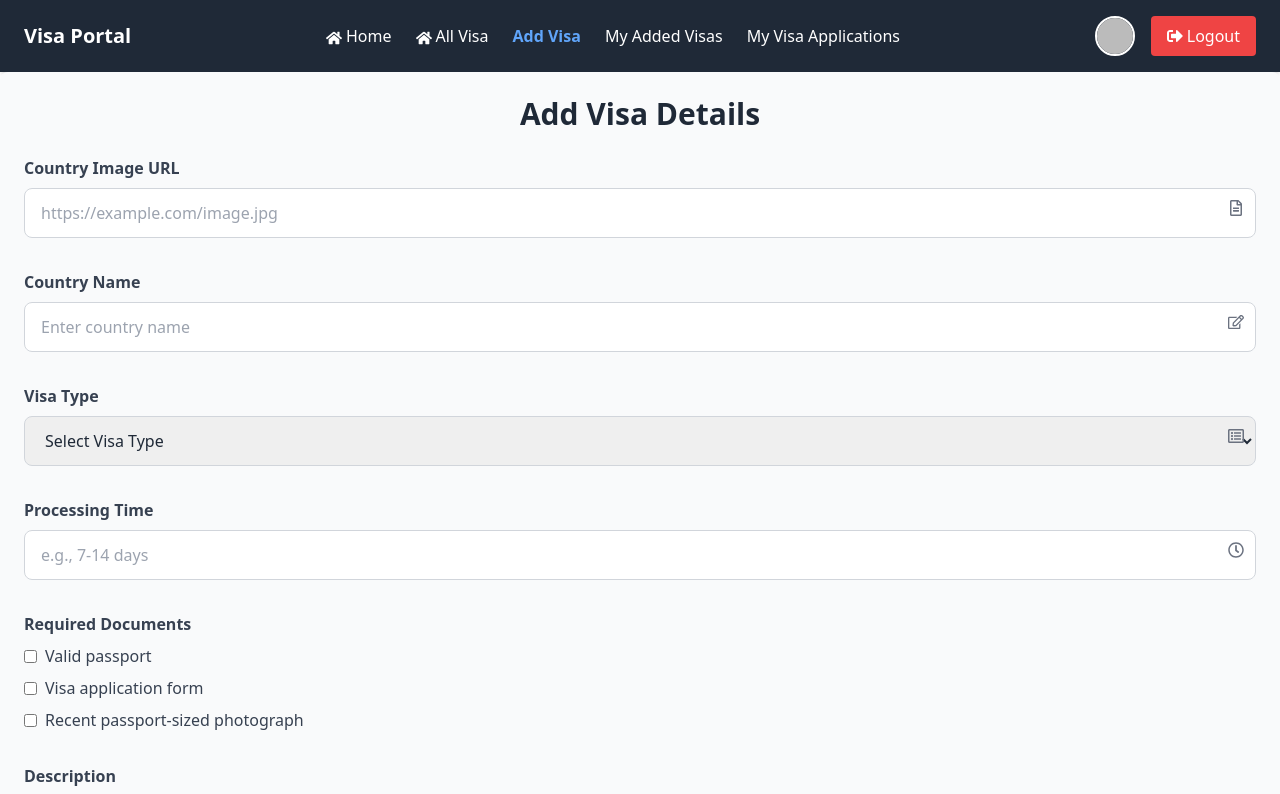
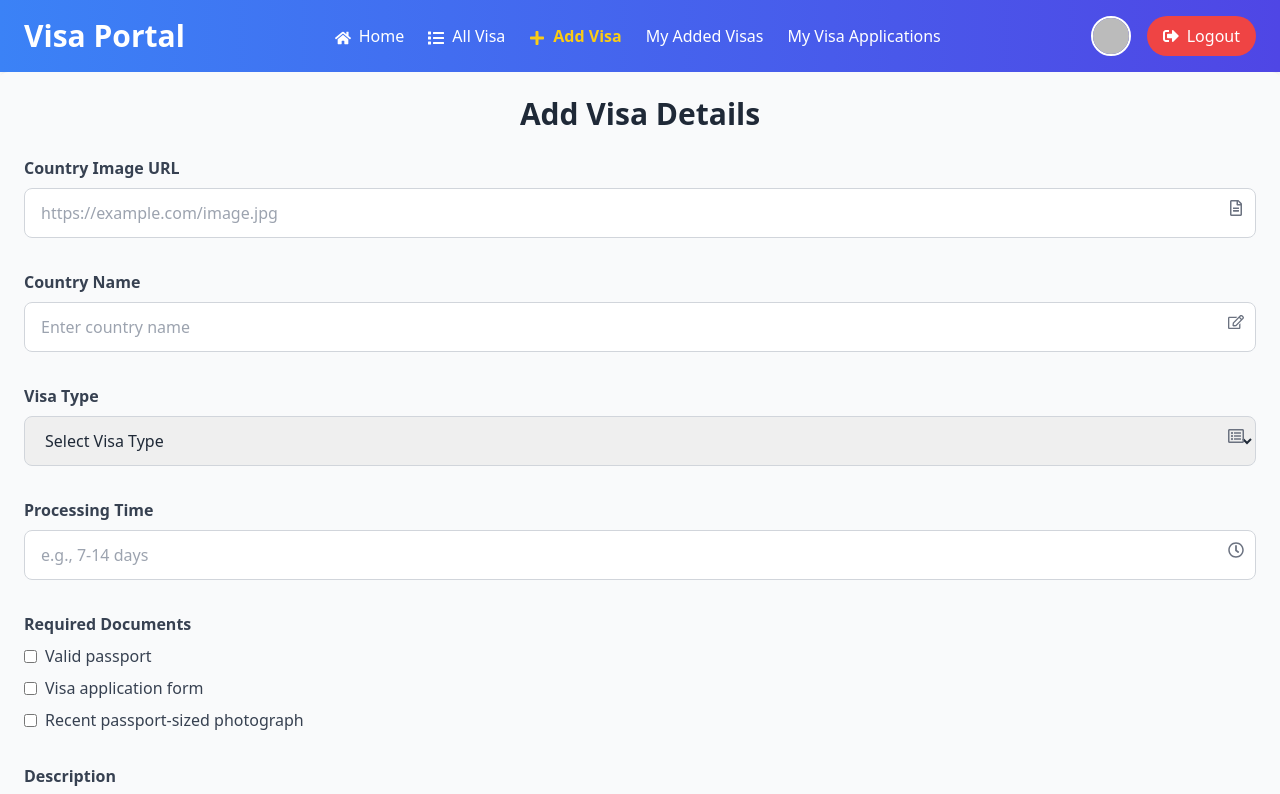
Before and after one commit to DebasisLeo/visa-project, a React (Vite) app: page /add-visa in a window 1280 px wide. Shown: the top 794 px of the page. Built offline with nearby package versions, Linux system fonts and the light colour scheme; no server answers; sample sign-in values are in the browser's storage.

Commit message:
sixteen commit update navbar

```diff
--- a/src/components/Navbar.jsx
+++ b/src/components/Navbar.jsx
@@ -1,7 +1,9 @@
 import React, { useContext } from 'react';
 import { Link, NavLink } from 'react-router-dom';
 import { AuthContext } from './Providers/Authprovider';
-import { FaSignOutAlt, FaHome, FaUser } from 'react-icons/fa';
+import { FaSignOutAlt, FaHome, FaUser, FaPlus, FaList } from 'react-icons/fa';
+import AOS from 'aos';
+import 'aos/dist/aos.css';
 
 const Navbar = () => {
   const { user, signOutUser } = useContext(AuthContext);
@@ -13,11 +15,18 @@ const Navbar = () => {
       .catch((error) => console.error('Error during sign-out:', error));
   };
 
+  // Initialize AOS animation
+  AOS.init();
+
   return (
-    <nav className="bg-gray-800 text-white shadow-md">
+    <nav className="bg-gradient-to-r from-blue-500 to-indigo-600 text-white shadow-lg">
       <div className="container mx-auto flex justify-between items-center py-4 px-6">
         {/* Logo */}
-        <Link to="/" className="text-xl font-semibold hover:text-blue-300">
+        <Link
+          to="/"
+          className="text-3xl font-bold hover:text-yellow-300 transition-all duration-300"
+          data-aos="fade-down"
+        >
           Visa Portal
         </Link>
 
@@ -28,30 +37,30 @@ const Navbar = () => {
               to="/"
               className={({ isActive }) =>
                 isActive
-                  ? 'text-blue-400 font-bold'
-                  : 'hover:text-blue-300 transition duration-200'
+                  ? 'text-yellow-400 font-bold transition duration-200'
+                  : 'hover:text-yellow-300 transition duration-200'
               }
+              data-aos="fade-up"
+              data-aos-duration="1000"
             >
-              <FaHome className="inline mr-1" />
+              <FaHome className="inline mr-2" />
               Home
             </NavLink>
-
-
           </li>
           <li>
             <NavLink
               to="/all-visa"
               className={({ isActive }) =>
                 isActive
-                  ? 'text-blue-400 font-bold'
-                  : 'hover:text-blue-300 transition duration-200'
+                  ? 'text-yellow-400 font-bold transition duration-200'
+                  : 'hover:text-yellow-300 transition duration-200'
               }
+              data-aos="fade-up"
+              data-aos-duration="1000"
             >
-              <FaHome className="inline mr-1" />
+              <FaList className="inline mr-2" />
               All Visa
             </NavLink>
-
-
           </li>
           {user && (
             <>
@@ -60,10 +69,13 @@ const Navbar = () => {
                   to="/add-visa"
                   className={({ isActive }) =>
                     isActive
-                      ? 'text-blue-400 font-bold'
-                      : 'hover:text-blue-300 transition duration-200'
+                      ? 'text-yellow-400 font-bold transition duration-200'
+                      : 'hover:text-yellow-300 transition duration-200'
                   }
+                  data-aos="fade-up"
+                  data-aos-duration="1000"
                 >
+                  <FaPlus className="inline mr-2" />
                   Add Visa
                 </NavLink>
               </li>
@@ -72,9 +84,11 @@ const Navbar = () => {
                   to="/my-visas"
                   className={({ isActive }) =>
                     isActive
-                      ? 'text-blue-400 font-bold'
-                      : 'hover:text-blue-300 transition duration-200'
+                      ? 'text-yellow-400 font-bold transition duration-200'
+                      : 'hover:text-yellow-300 transition duration-200'
                   }
+                  data-aos="fade-up"
+                  data-aos-duration="1000"
                 >
                   My Added Visas
                 </NavLink>
@@ -84,9 +98,11 @@ const Navbar = () => {
                   to="/my-applications"
                   className={({ isActive }) =>
                     isActive
-                      ? 'text-blue-400 font-bold'
-                      : 'hover:text-blue-300 transition duration-200'
+                      ? 'text-yellow-400 font-bold transition duration-200'
+                      : 'hover:text-yellow-300 transition duration-200'
                   }
+                  data-aos="fade-up"
+                  data-aos-duration="1000"
                 >
                   My Visa Applications
                 </NavLink>
@@ -101,13 +117,17 @@ const Navbar = () => {
             <>
               <Link
                 to="/login"
-                className="bg-blue-500 hover:bg-blue-600 text-white px-4 py-2 rounded transition duration-200"
+                className="bg-yellow-500 hover:bg-yellow-600 text-white px-6 py-2 rounded-full transition duration-200"
+                data-aos="fade-left"
+                data-aos-duration="1000"
               >
                 Login
               </Link>
               <Link
                 to="/register"
-                className="bg-green-500 hover:bg-green-600 text-white px-4 py-2 rounded transition duration-200"
+                className="bg-green-500 hover:bg-green-600 text-white px-6 py-2 rounded-full transition duration-200"
+                data-aos="fade-left"
+                data-aos-duration="1000"
               >
                 Register
               </Link>
@@ -119,10 +139,10 @@ const Navbar = () => {
                 <img
                   src={user.photoURL || '/default-avatar.png'}
                   alt={user.displayName || 'User'}
-                  className="w-10 h-10 rounded-full cursor-pointer border-2 border-white hover:scale-105 transition duration-200"
+                  className="w-10 h-10 rounded-full cursor-pointer border-2 border-white hover:scale-110 transition duration-200"
                   title={user.displayName}
                 />
-                <div className="absolute bottom-12 left-0 w-max bg-gray-700 text-white text-sm rounded px-3 py-1 opacity-0 group-hover:opacity-100 transition duration-200">
+                <div className="absolute bottom-12 left-0 w-max bg-gray-800 text-white text-sm rounded px-3 py-1 opacity-0 group-hover:opacity-100 transition duration-200">
                   {user.displayName || 'User'}
                 </div>
               </div>
@@ -130,9 +150,11 @@ const Navbar = () => {
               {/* Logout Button */}
               <button
                 onClick={handleSignOut}
-                className="bg-red-500 hover:bg-red-600 text-white px-4 py-2 rounded transition duration-200 flex items-center"
+                className="bg-red-500 hover:bg-red-600 text-white px-4 py-2 rounded-full transition duration-200 flex items-center"
+                data-aos="fade-right"
+                data-aos-duration="1000"
               >
-                <FaSignOutAlt className="inline mr-1" />
+                <FaSignOutAlt className="inline mr-2" />
                 Logout
               </button>
             </div>
```
